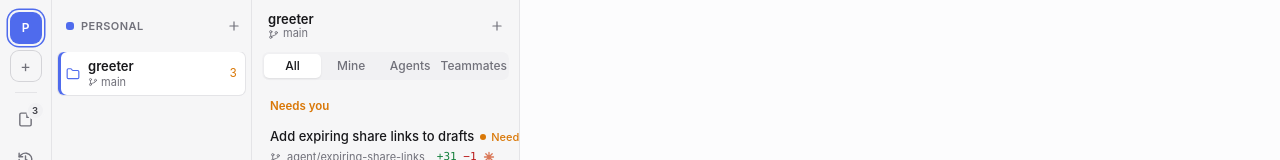
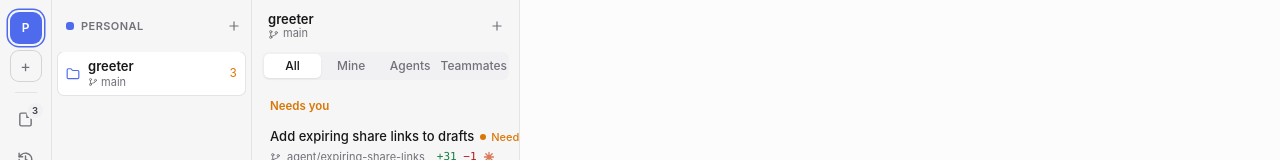
Before and after one commit to oyviba/spor, a React (Vite) app in the folder desktop/: page / in a window 1280 px wide. Shown: the top 160 px of the page. Built offline with nearby package versions, Linux system fonts and the light colour scheme.

Commit message:
Uncommitted work from remove-left-side-border

```diff
--- a/desktop/src/styles.css
+++ b/desktop/src/styles.css
@@ -3386,9 +3386,7 @@ body.resizing * {
 .repo-panel-row.current {
   background: var(--selected);
   color: var(--fg);
-  box-shadow:
-    inset 3px 0 0 var(--ws),
-    0 0 0 1px var(--border);
+  box-shadow: 0 0 0 1px var(--border);
 }
 .repo-panel-row > svg {
   flex-shrink: 0;
```
